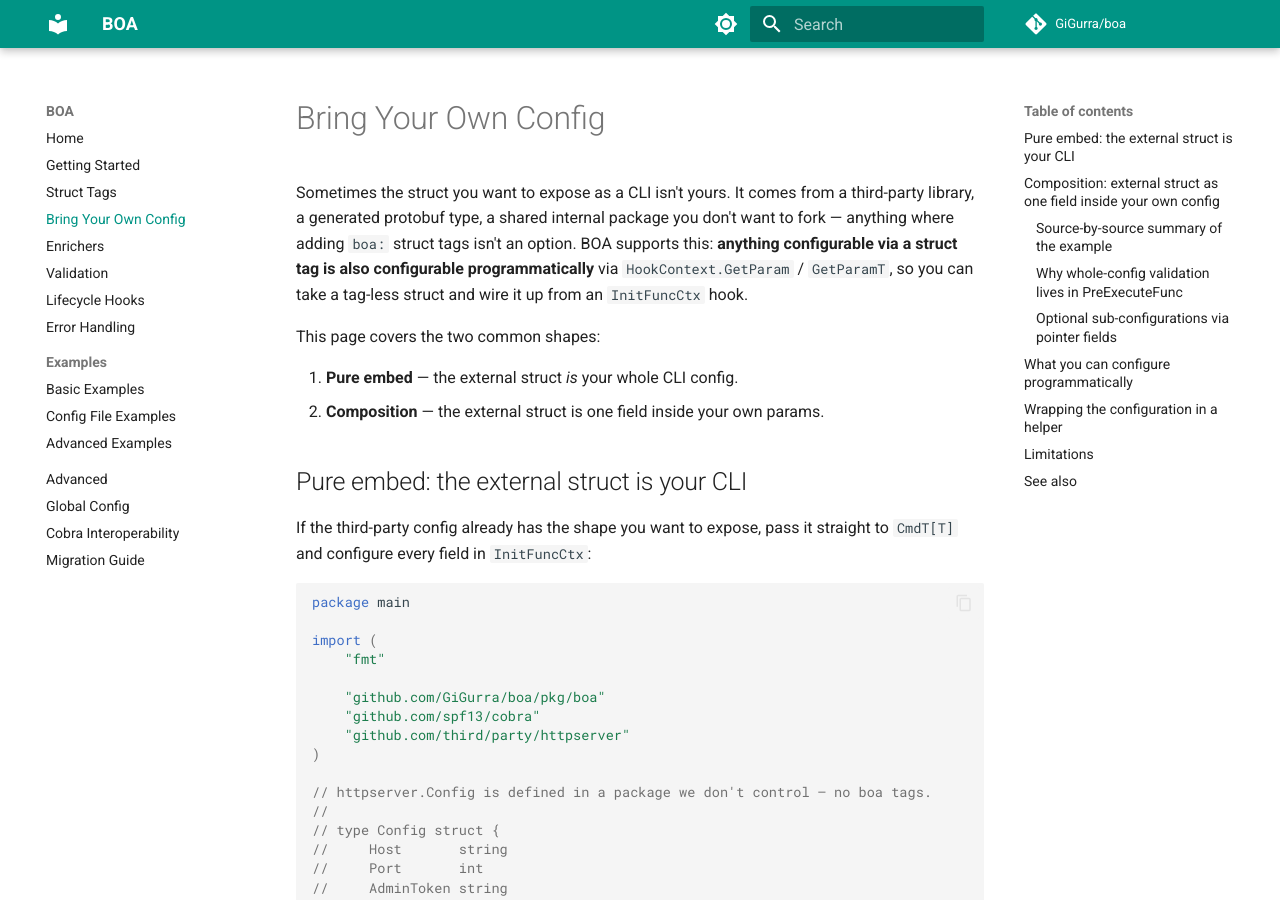
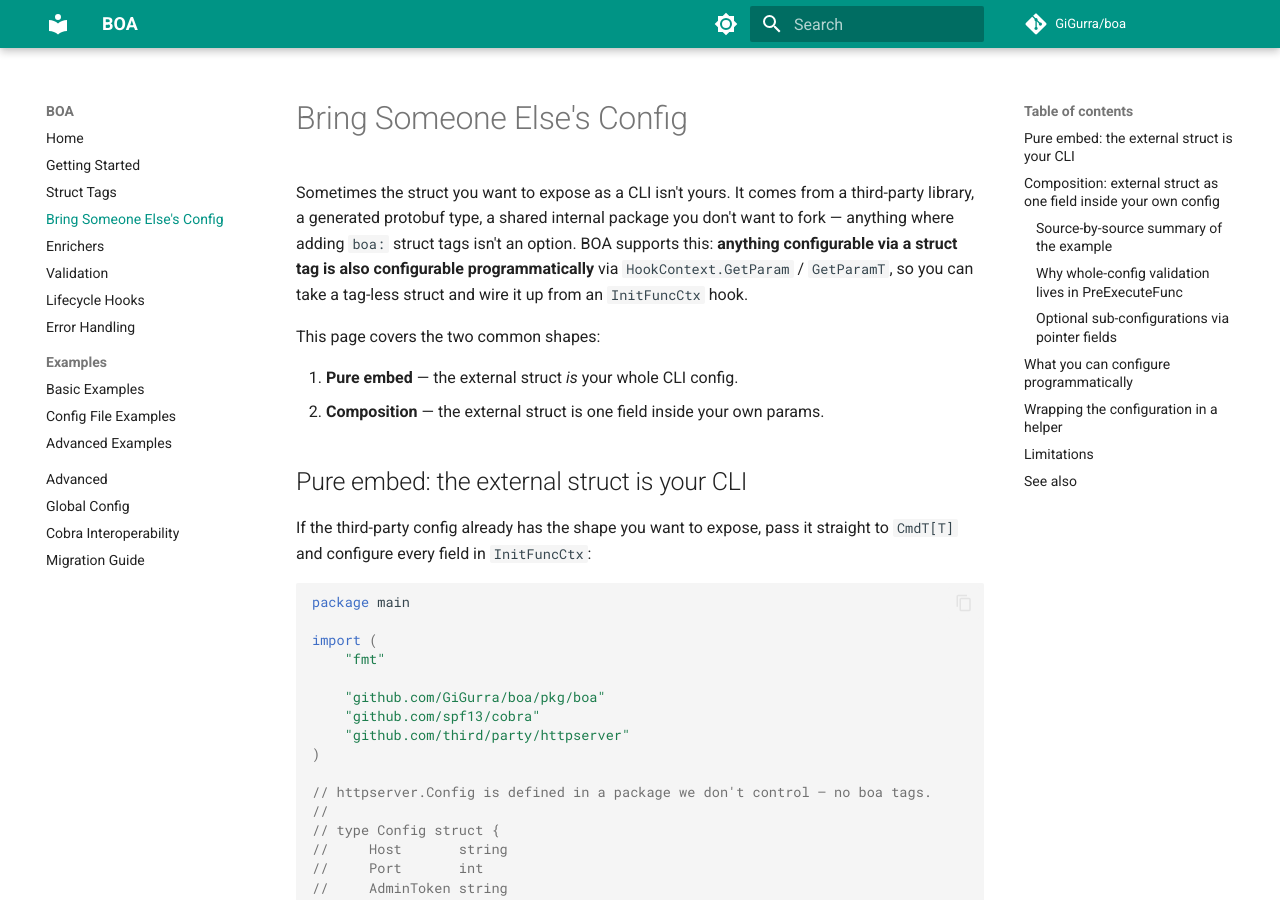
Before and after one commit to GiGurra/boa, an MkDocs documentation site: the page built from docs/bring-someone-elses-config.md, in a window 1280 px wide and 900 px high. Built offline with MkDocs 1.6.1 and Material for MkDocs 9.7.7, drawn with Linux system fonts in a browser that asks for light colours; comment, search, counter and statistics services are not loaded.

Commit message:
docs: rename "Bring Your Own Config" → "Bring Someone Else's Config"
The whole premise of the page is that the config *isn't* yours. The
rename makes the intent clearer (and is more fun).

- Rename docs/bring-your-own-config.md → docs/bring-someone-elses-config.md
- Update page H1
- Update mkdocs.yml nav label + path
- Update README "Further Reading" link
- Update the getting-started callout
- Add .claude/ to .gitignore so IDE worktree state can't slip in

Co-Authored-By: Claude Opus 4.6 (1M context) <noreply@anthropic.com>

```diff
--- a/docs/bring-your-own-config.md
+++ b/docs/bring-someone-elses-config.md
@@ -1,4 +1,4 @@
-# Bring Your Own Config
+# Bring Someone Else's Config
 
 Sometimes the struct you want to expose as a CLI isn't yours. It comes from a third-party library, a generated protobuf type, a shared internal package you don't want to fork — anything where adding `boa:` struct tags isn't an option. BOA supports this: **anything configurable via a struct tag is also configurable programmatically** via `HookContext.GetParam` / `GetParamT`, so you can take a tag-less struct and wire it up from an `InitFuncCtx` hook.
 
--- a/mkdocs.yml
+++ b/mkdocs.yml
@@ -39,7 +39,7 @@ nav:
   - Home: index.md
   - Getting Started: getting-started.md
   - Struct Tags: struct-tags.md
-  - Bring Your Own Config: bring-your-own-config.md
+  - Bring Someone Else's Config: bring-someone-elses-config.md
   - Enrichers: enrichers.md
   - Validation: validation.md
   - Lifecycle Hooks: hooks.md
```
Also changed, not shown: README.md (+1 -1 lines), docs/getting-started.md (+1 -1 lines), 1 other file.
